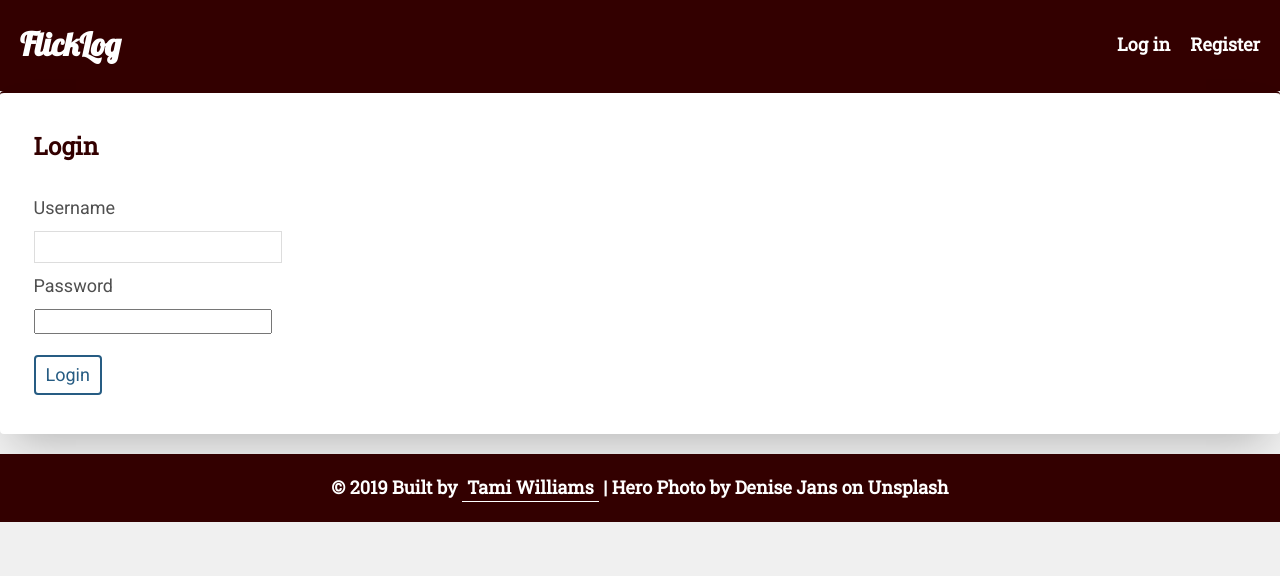
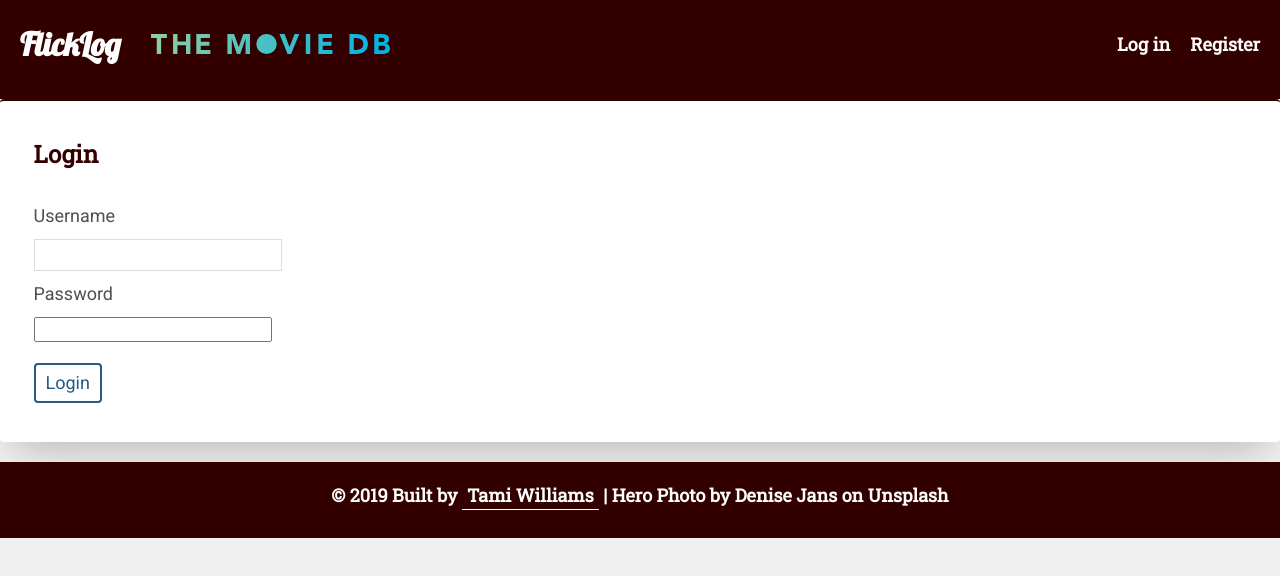
Before and after one commit to asktami/flicklog-app, a React (Create React App) app: page /login in a window 1280 px wide. Shown: the top 576 px of the page. Built offline with nearby package versions, Linux system fonts and the light colour scheme.

Commit message:
added themoviedb logo

```diff
--- a/src/components/App/App.js
+++ b/src/components/App/App.js
@@ -153,7 +153,7 @@ export default class App extends Component {
 				)}
 
 				{/*
-				IF I had a component here that was NOT wrapped in a route and I needed to be able to access location / match / history props then INSIDE that component I would add:
+				IF have a component that is NOT wrapped in a route and I need to be able to access location / match / history props then INSIDE that component add:
 					import { withRouter } from 'react-router-dom';
 						AND
 					export default withRouter(ComponentName)
--- a/src/components/Nav/Nav.js
+++ b/src/components/Nav/Nav.js
@@ -5,7 +5,7 @@ import AppContext from '../../contexts/AppContext';
 import TokenService from '../../services/token-service';
 import IdleService from '../../services/idle-service';
 
-import '../../index.css';
+import logo from '../../img/logo.svg';
 
 export default class Nav extends Component {
 	static contextType = AppContext;
@@ -35,10 +35,17 @@ export default class Nav extends Component {
 				>
 					&#9776;
 				</span>
-
 				<h1 className="logo">
-					<a href="/">FlickLog</a>
+					<a href="http://www.themoviedb.org">FlickLog</a>
 				</h1>
+				<a
+					className="clear-link"
+					href="http://www.themoviedb.org"
+					target="_blank"
+					rel="noopener noreferrer"
+				>
+					<img src={logo} width="25%" alt="themoviedb.org" />
+				</a>
 
 				<ul id="js-nav-menu" className="nav-menu">
 					<li>
@@ -72,6 +79,14 @@ export default class Nav extends Component {
 				<h1 className="logo">
 					<a href="/">FlickLog</a>
 				</h1>
+				<a
+					className="clear-link"
+					href="http://www.themoviedb.org"
+					target="_blank"
+					rel="noopener noreferrer"
+				>
+					<img src={logo} width="25%" alt="themoviedb.org" />
+				</a>
 
 				<ul id="js-nav-menu" className="nav-menu">
 					<li>
--- a/src/index.css
+++ b/src/index.css
@@ -170,8 +170,10 @@ footer {
 	font-size: 18px;
 	font-weight: 700;
 	background-color: #330000;
-	border-bottom: 2px solid #330000;
+	border-bottom: 10px solid #330000;
 	width: 100%;
+	margin: 0;
+	padding: 0;
 	/* If you want the navigation bar to stick on top
   position: sticky;
   top: 0;
@@ -214,6 +216,18 @@ footer a:focus {
 	border-radius: 4px;
 }
 
+nav a.clear-link,
+nav a.clear-link:hover,
+nav a.clear-link:focus {
+	background: none;
+	padding: 0 0 20px 20px;
+	margin: 0;
+}
+
+a.clear-link img {
+	float: left;
+}
+
 .nav-toggle {
 	position: absolute;
 	top: 35px;
@@ -231,8 +245,6 @@ footer a:focus {
 nav ul {
 	display: none;
 	list-style: none;
-	padding: 0;
-	margin: 0;
 }
 
 nav li {
@@ -271,6 +283,14 @@ MEDIA QUERIES
 		flex-direction: row;
 		justify-content: space-between;
 		align-items: center;
+	}
+
+	nav a.clear-link,
+	nav a.clear-link:hover,
+	nav a.clear-link:focus {
+		background: none;
+		padding: 0 0 0 20px;
+		margin: 0;
 	}
 
 	nav ul {
```
Also changed, not shown: src/components/LoginForm/LoginForm.js (+0 -19 lines), src/img/logo.svg (added), src/img/logoAlt.svg (added).
